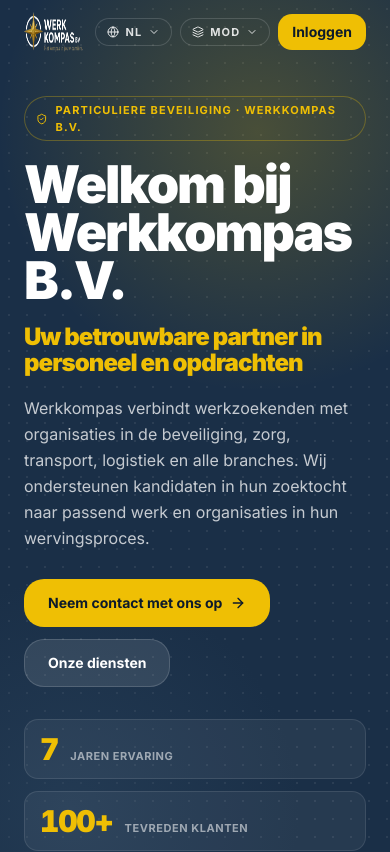
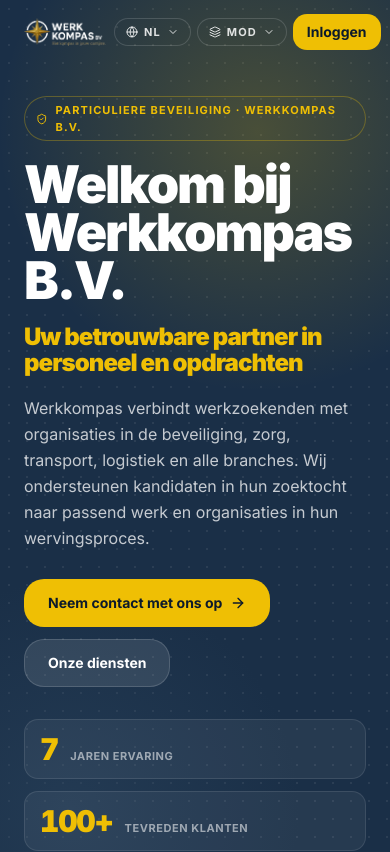
Before and after one commit to da7a90-backup/werkkompas, a Next.js app: page / in a window 390 px wide. Shown: the top 852 px of the page. Built offline with nearby package versions, Linux system fonts and the light colour scheme.

Commit message:
Fix: logo no longer squishes on mobile due to flex compression

```diff
--- a/src/components/admin/MobileNav.tsx
+++ b/src/components/admin/MobileNav.tsx
@@ -38,9 +38,11 @@
           paddingTop: "max(env(safe-area-inset-top), 1.75rem)",
         }}
       >
-        <div className="flex h-14 items-center justify-between border-b border-line bg-white px-4">
-          <Logo height={32} />
-          <div className="flex items-center gap-2">
+        <div className="flex h-14 items-center justify-between gap-2 border-b border-line bg-white px-4">
+          <div className="shrink-0">
+            <Logo height={28} />
+          </div>
+          <div className="flex shrink-0 items-center gap-1.5">
             <LanguageMenu variant="light" />
             <LayoutMenu variant="light" />
             <button
--- a/src/components/marketing/MarketingNav.tsx
+++ b/src/components/marketing/MarketingNav.tsx
@@ -13,12 +13,19 @@
   const { t } = useT();
   const { variant } = useLayout();
   const [scrolled, setScrolled] = useState(false);
+  const [isMobile, setIsMobile] = useState(false);
 
   useEffect(() => {
     const onScroll = () => setScrolled(window.scrollY > 60);
+    const onResize = () => setIsMobile(window.innerWidth < 640);
     onScroll();
+    onResize();
     window.addEventListener("scroll", onScroll, { passive: true });
-    return () => window.removeEventListener("scroll", onScroll);
+    window.addEventListener("resize", onResize);
+    return () => {
+      window.removeEventListener("scroll", onScroll);
+      window.removeEventListener("resize", onResize);
+    };
   }, []);
 
   // Editorial hero is ivory (light) — needs dark chrome at top of page.
@@ -39,9 +46,12 @@
         headerBg
       )}
     >
-      <div className="container-app flex h-16 items-center justify-between gap-3">
-        <a href="#welkom" className="flex items-center">
-          <Logo height={scrolled ? 36 : 40} variant={onDark ? "light" : "dark"} />
+      <div className="container-app flex h-16 items-center justify-between gap-2 sm:gap-3">
+        <a href="#welkom" className="flex shrink-0 items-center">
+          <Logo
+            height={isMobile ? 28 : scrolled ? 36 : 40}
+            variant={onDark ? "light" : "dark"}
+          />
         </a>
         <nav className="hidden md:flex items-center gap-1">
           {[
@@ -63,7 +73,7 @@
             </a>
           ))}
         </nav>
-        <div className="flex items-center gap-2">
+        <div className="flex shrink-0 items-center gap-1.5 sm:gap-2">
           <LanguageMenu variant={onDark ? "dark" : "light"} />
           <LayoutMenu variant={onDark ? "dark" : "light"} />
           <Link
--- a/src/components/ui/Logo.tsx
+++ b/src/components/ui/Logo.tsx
@@ -33,8 +33,8 @@
       width={width}
       height={height}
       priority
-      className={cn("shrink-0 block w-auto", className)}
-      style={{ height, width: "auto" }}
+      className={cn("shrink-0 block", className)}
+      style={{ height: `${height}px`, width: `${width}px` }}
     />
   );
 }
```
